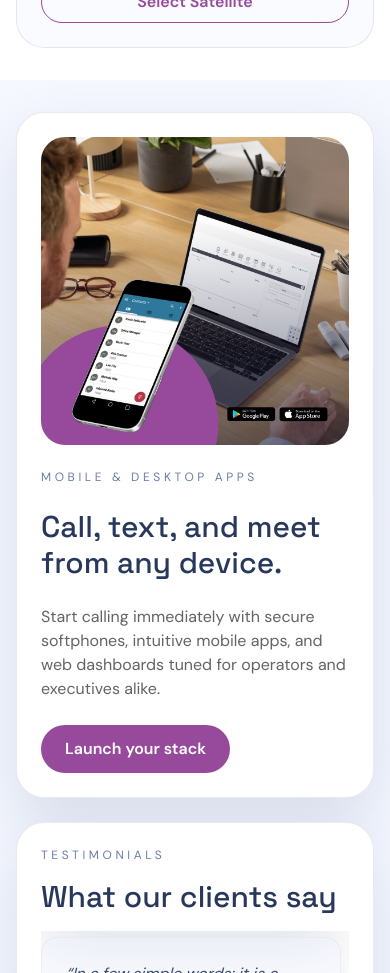
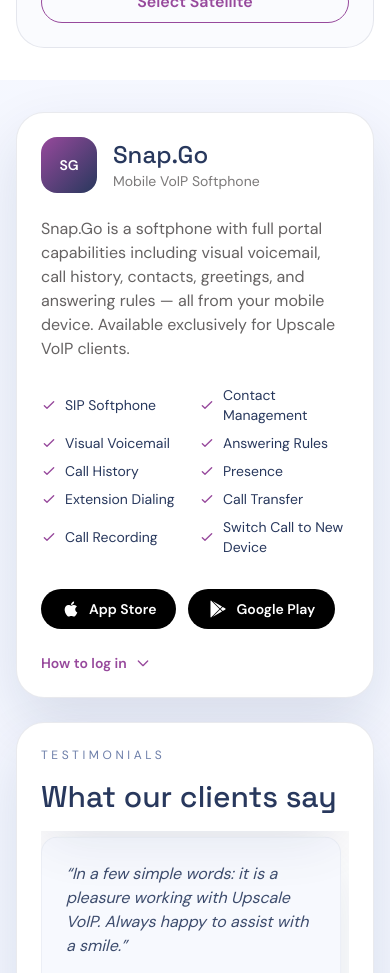
Before and after one commit to jriverasanz/upscale-voip-website, a React (Vite) app: page / in a window 390 px wide. Shown: the part 4520-5493 px from the top of the page. Built offline with nearby package versions, Linux system fonts and the light colour scheme.

Commit message:
Add Snap.Go mobile app details to Apps section

```diff
--- a/src/App.jsx
+++ b/src/App.jsx
@@ -1227,28 +1227,129 @@
         <section id="apps" className="pt-8 lg:pt-12 pb-12 lg:pb-16 px-4">
           <div className="max-w-6xl mx-auto grid gap-6 md:grid-cols-[1.2fr_0.8fr] items-start">
             <div className="bg-white rounded-[1.75rem] border border-brand-navy/10 p-6 shadow-card space-y-6">
-              <img
-                src={new URL("../mobile.jpg", import.meta.url).href}
-                alt="Mobile collaboration"
-                className="rounded-[1.5rem] object-cover"
-              />
-              <p className="uppercase tracking-[0.3em] text-xs text-brand-slate">
-                Mobile & Desktop Apps
+              <div className="flex items-center gap-4 mb-2">
+                <div className="w-14 h-14 rounded-2xl bg-gradient-to-br from-brand-violet to-brand-navy flex items-center justify-center text-white font-bold text-sm">
+                  SG
+                </div>
+                <div>
+                  <h3 className="font-display text-2xl text-brand-navy">
+                    Snap.Go
+                  </h3>
+                  <p className="text-sm text-brand-charcoal/60">
+                    Mobile VoIP Softphone
+                  </p>
+                </div>
+              </div>
+              <p className="text-brand-charcoal/70">
+                Snap.Go is a softphone with full portal capabilities including
+                visual voicemail, call history, contacts, greetings, and
+                answering rules — all from your mobile device. Available
+                exclusively for Upscale VoIP clients.
               </p>
-              <h3 className="font-display text-3xl text-brand-navy">
-                Call, text, and meet from any device.
-              </h3>
-              <p className="text-brand-charcoal/70">
-                Start calling immediately with secure softphones, intuitive
-                mobile apps, and web dashboards tuned for operators and
-                executives alike.
-              </p>
-              <Link
-                to="/contact"
-                className="inline-flex px-6 py-3 rounded-full bg-brand-violet text-white font-semibold"
-              >
-                Launch your stack
-              </Link>
+
+              <div className="grid grid-cols-2 gap-2">
+                {[
+                  "SIP Softphone",
+                  "Contact Management",
+                  "Visual Voicemail",
+                  "Answering Rules",
+                  "Call History",
+                  "Presence",
+                  "Extension Dialing",
+                  "Call Transfer",
+                  "Call Recording",
+                  "Switch Call to New Device",
+                ].map((feature) => (
+                  <div
+                    key={feature}
+                    className="flex items-center gap-2 text-sm text-brand-navy"
+                  >
+                    <svg
+                      className="w-4 h-4 text-brand-violet flex-shrink-0"
+                      fill="none"
+                      stroke="currentColor"
+                      viewBox="0 0 24 24"
+                    >
+                      <path
+                        strokeLinecap="round"
+                        strokeLinejoin="round"
+                        strokeWidth={2}
+                        d="M5 13l4 4L19 7"
+                      />
+                    </svg>
+                    {feature}
+                  </div>
+                ))}
+              </div>
+
+              <div className="flex flex-wrap gap-3 pt-2">
+                <a
+                  href="#"
+                  className="inline-flex items-center gap-2 px-5 py-2.5 rounded-full bg-black text-white text-sm font-semibold hover:bg-gray-800 transition-colors"
+                >
+                  <svg
+                    className="w-5 h-5"
+                    viewBox="0 0 24 24"
+                    fill="currentColor"
+                  >
+                    <path d="M17.05 20.28c-.98.95-2.05.8-3.08.35-1.09-.46-2.09-.48-3.24 0-1.44.62-2.2.44-3.06-.35C2.79 15.25 3.51 7.59 9.05 7.31c1.35.07 2.29.74 3.08.8 1.18-.24 2.31-.93 3.57-.84 1.51.12 2.65.72 3.4 1.8-3.12 1.87-2.38 5.98.48 7.13-.57 1.5-1.31 2.99-2.54 4.09zM12.03 7.25c-.15-2.23 1.66-4.07 3.74-4.25.29 2.58-2.34 4.5-3.74 4.25z" />
+                  </svg>
+                  App Store
+                </a>
+                <a
+                  href="#"
+                  className="inline-flex items-center gap-2 px-5 py-2.5 rounded-full bg-black text-white text-sm font-semibold hover:bg-gray-800 transition-colors"
+                >
+                  <svg
+                    className="w-5 h-5"
+                    viewBox="0 0 24 24"
+                    fill="currentColor"
+                  >
+                    <path d="M3.609 1.814L13.792 12 3.61 22.186a.996.996 0 01-.61-.92V2.734a1 1 0 01.609-.92zm10.89 10.893l2.302 2.302-10.937 6.333 8.635-8.635zm3.199-3.199l2.807 1.626a1 1 0 010 1.732l-2.807 1.626L15.206 12l2.492-2.492zM5.864 2.658L16.8 8.99l-2.302 2.302-8.634-8.634z" />
+                  </svg>
+                  Google Play
+                </a>
+              </div>
+
+              <details className="group">
+                <summary className="cursor-pointer text-brand-violet font-semibold hover:text-brand-violet/80 transition-colors list-none flex items-center gap-2 text-sm">
+                  <span>How to log in</span>
+                  <svg
+                    className="w-4 h-4 transition-transform group-open:rotate-180"
+                    fill="none"
+                    stroke="currentColor"
+                    viewBox="0 0 24 24"
+                  >
+                    <path
+                      strokeLinecap="round"
+                      strokeLinejoin="round"
+                      strokeWidth={2}
+                      d="M19 9l-7 7-7-7"
+                    />
+                  </svg>
+                </summary>
+                <div className="mt-3 p-4 bg-brand-softblue/50 rounded-xl space-y-2 text-sm text-brand-charcoal/70">
+                  <p>
+                    When launching Snap.Go for the first time, enter the
+                    following details:
+                  </p>
+                  <ul className="space-y-1">
+                    <li>
+                      <strong>Host/ID:</strong> mypbx
+                    </li>
+                    <li>
+                      <strong>Login:</strong> ext@pbx-id
+                    </li>
+                    <li>
+                      <strong>Password:</strong> portal password
+                    </li>
+                  </ul>
+                  <p>
+                    After the initial login, this data will be stored and not
+                    requested again unless you log out.
+                  </p>
+                </div>
+              </details>
             </div>
             <div className="bg-white rounded-[1.75rem] border border-brand-navy/10 p-6 shadow-card flex flex-col gap-4">
               <p className="uppercase tracking-[0.3em] text-xs text-brand-slate">
```
